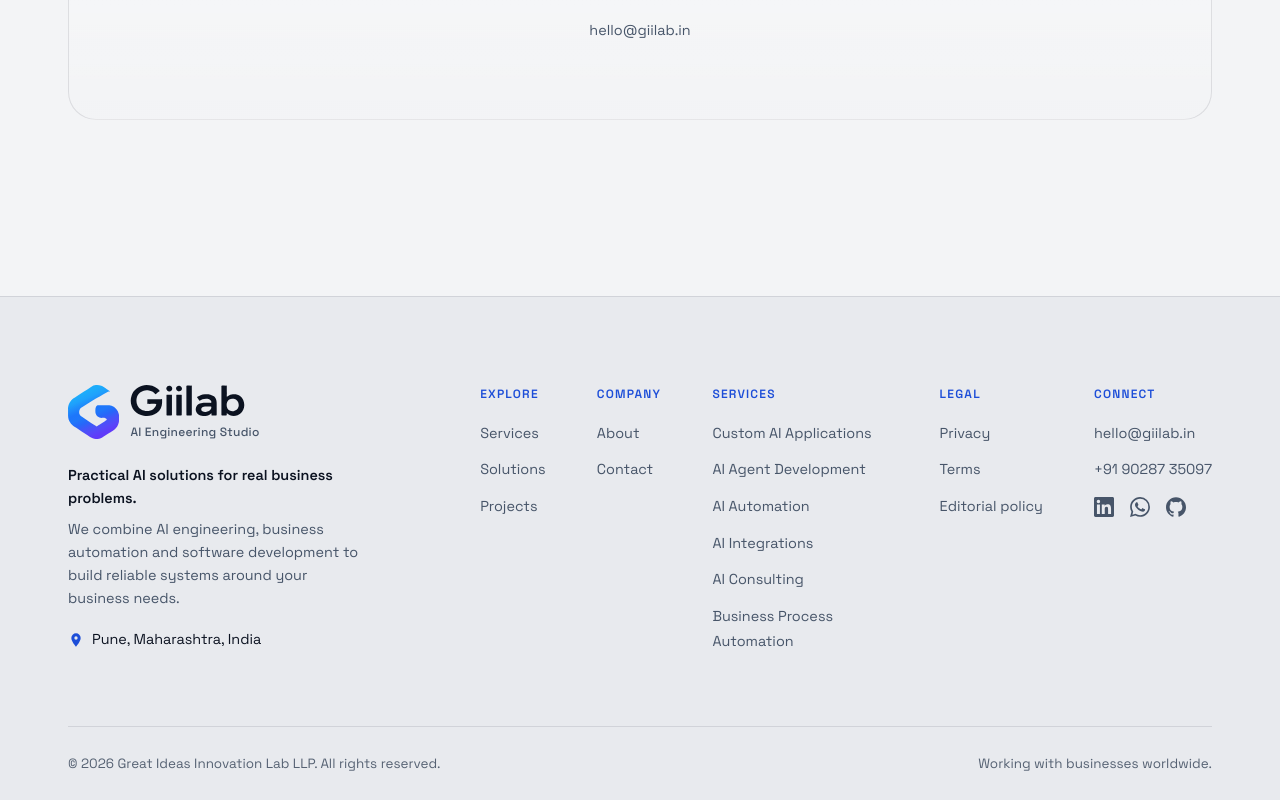
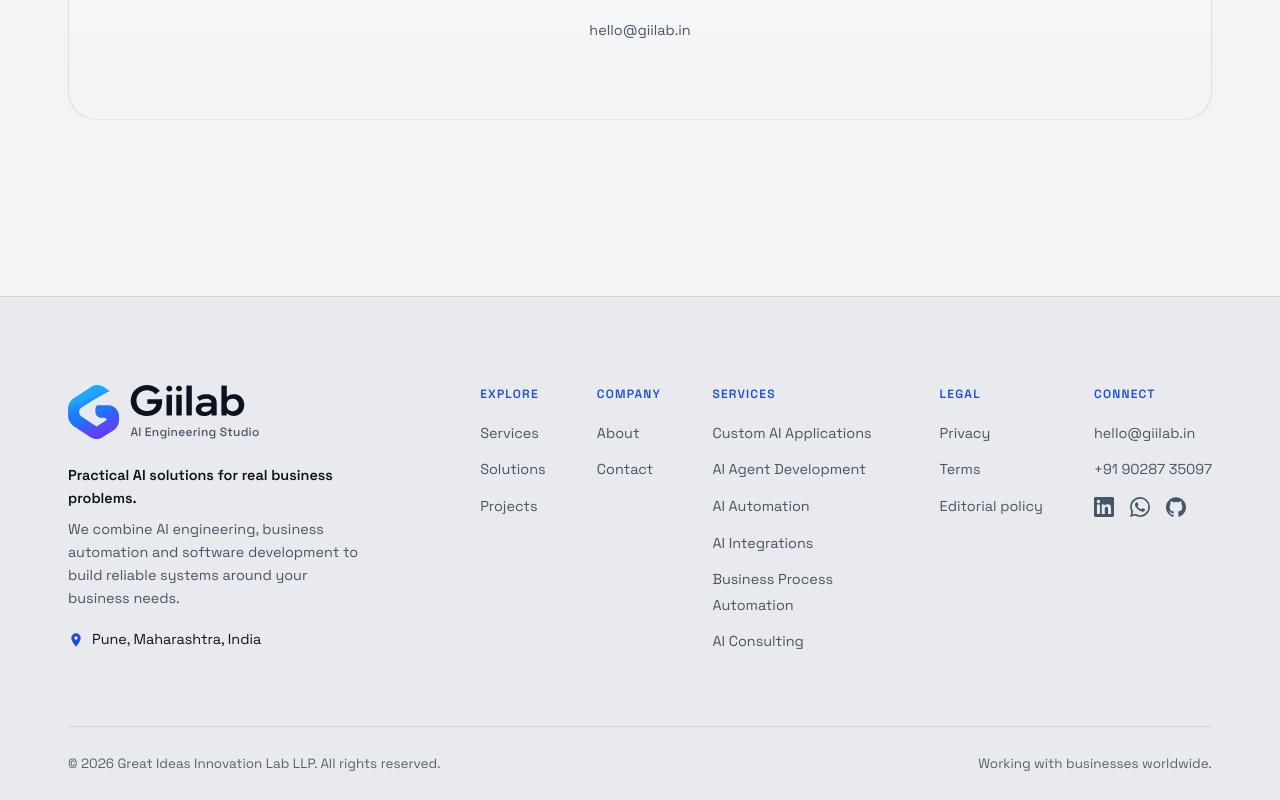
Before and after one commit to giilab/giilab.github.io, a Next.js app: page / in a window 1280 px wide. Shown: the part 5940-6740 px from the top of the page. Built offline with nearby package versions, Linux system fonts and the light colour scheme.

Commit message:
style(footer): services follow the same market-demand order as the Services page
Co-Authored-By: Claude Opus 5.5 <noreply@anthropic.com>

```diff
--- a/src/components/Footer.tsx
+++ b/src/components/Footer.tsx
@@ -63,8 +63,7 @@ export default function Footer() {
           <nav aria-label="Services" className="max-w-[11rem]">
             <h2 className={HEADING}>Services</h2>
             <ul className="grid gap-[11px]">
-              {/* The longest title goes last, where its wrap to two lines reads cleanly. */}
-              {[...SERVICES.filter((s) => s.slug !== "process-automation"), ...SERVICES.filter((s) => s.slug === "process-automation")].map((s) => (
+              {SERVICES.map((s) => (
                 <li key={s.slug}>
                   <Link href={`/services/#${s.slug}`} className="text-[0.9rem] text-muted transition-colors hover:text-accent-ink">
                     {s.title}
```
